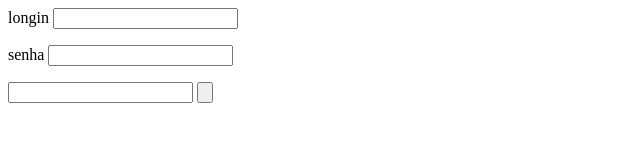
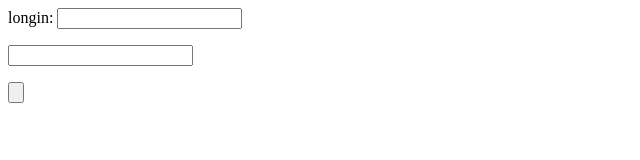
Before and after one commit to CEEMTI-BG-prof-Melissa/aula-04-25-03-naiara, a plain HTML site: page index.html in a window 1280 px wide. Shown: the whole page, without its empty margins (0-640 px from the left). Drawn offline with Linux system fonts and the light colour scheme.

Commit message:
Update index.html

```diff
--- a/index.html
+++ b/index.html
@@ -5,13 +5,14 @@
   <body>
       <form>
            <p>
-             longin <input tye="text">
+             longin: <input tye="text">
              </p>
-              senha <input tye="text">
+
       </p>
         <input type="password">
-        <input type="button">
-        </p>
+      <p>
+
+        <input type="button" walue=entrar">
    </form>
   </body>
 </html>
```
